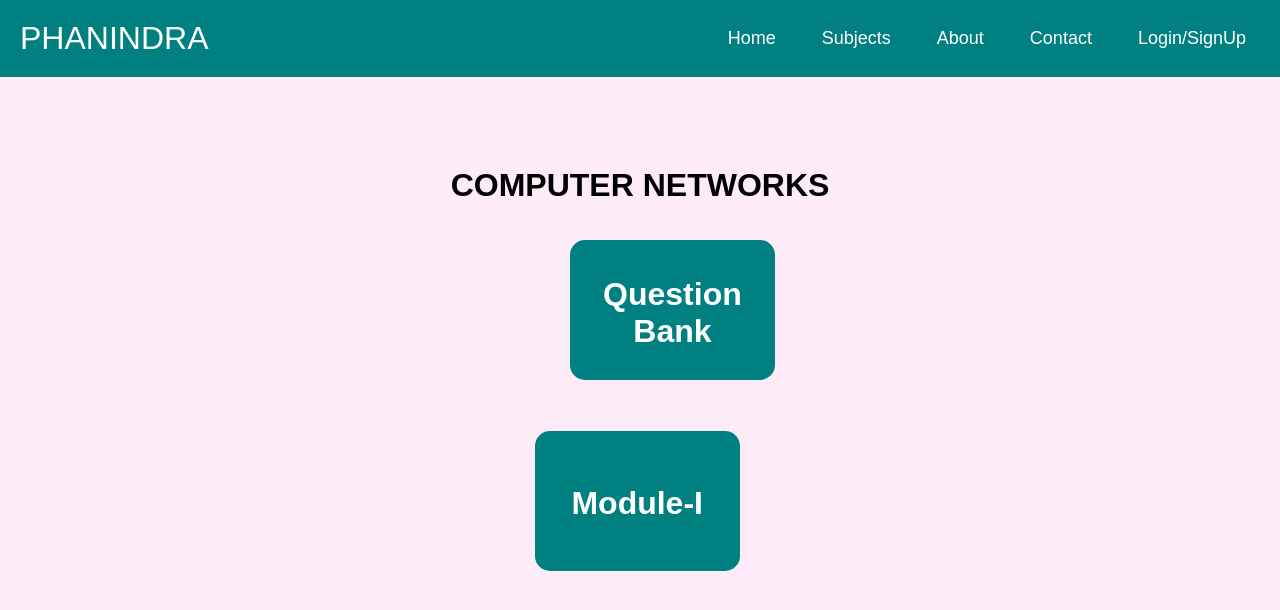
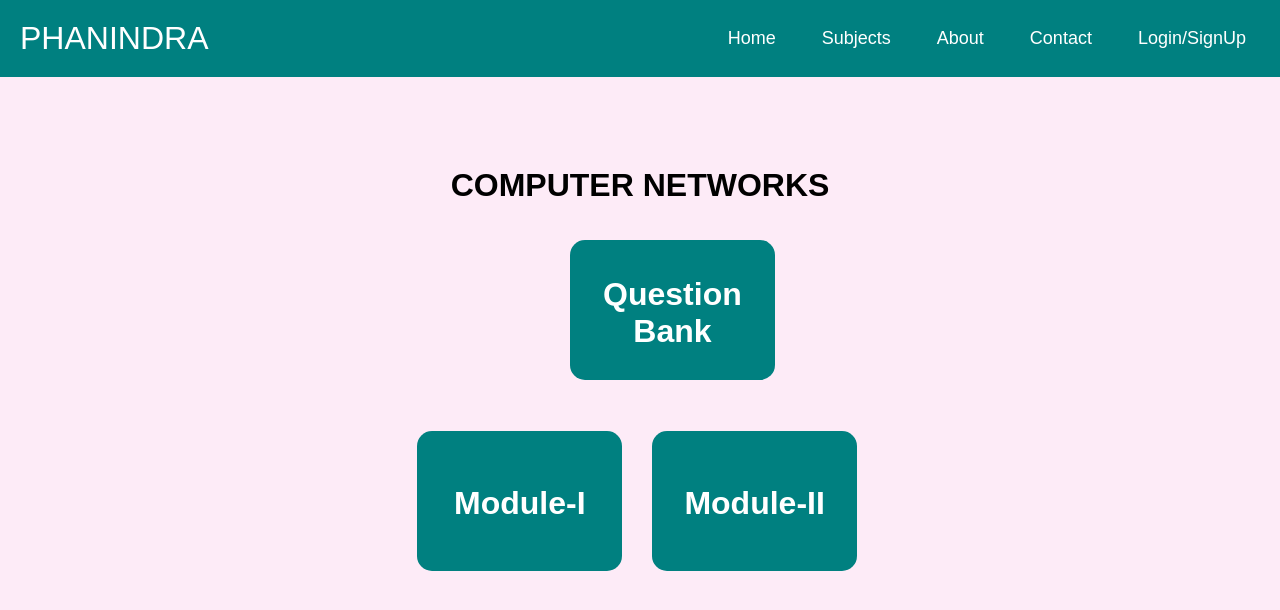
Before and after one commit to phanindrachowdary123/VSEM, a plain HTML site: page CN_/cnhome.html in a window 1280 px wide. Drawn offline with Linux system fonts and the light colour scheme.

Commit message:
Update cnhome.html

```diff
--- a/CN_/cnhome.html
+++ b/CN_/cnhome.html
@@ -139,8 +139,8 @@
       <br><br><br>
       <div class="center">
         <a href="CNMOD-I/indexcn.html"><div class="box"><br><br><br><h1>Module-I</h1></div></a>
-<!--         <a href="CNMOD-II/CNMOD-II.html"><div class="box"><br><br><br><h1>Module-II</h1></div></a>
-        <a href="CNMOD-III/CNMOD-III.html"><div class="box"><br><br><br><h1>Module-III</h1></div></a>
+         <a href="CNMOD-II/CNMOD-II.html"><div class="box"><br><br><br><h1>Module-II</h1></div></a>
+  <!--      <a href="CNMOD-III/CNMOD-III.html"><div class="box"><br><br><br><h1>Module-III</h1></div></a>
         <a href="CNMOD-IV/CNMOD-IV.html"><div class="box"><br><br><br><h1>Module-IV</h1></div></a>
         <a href="CNMOD-V/CNMOD-V.html"><div class="box"><br><br><br><h1>Module-V</h3></div></a> -->
     </div>
```
